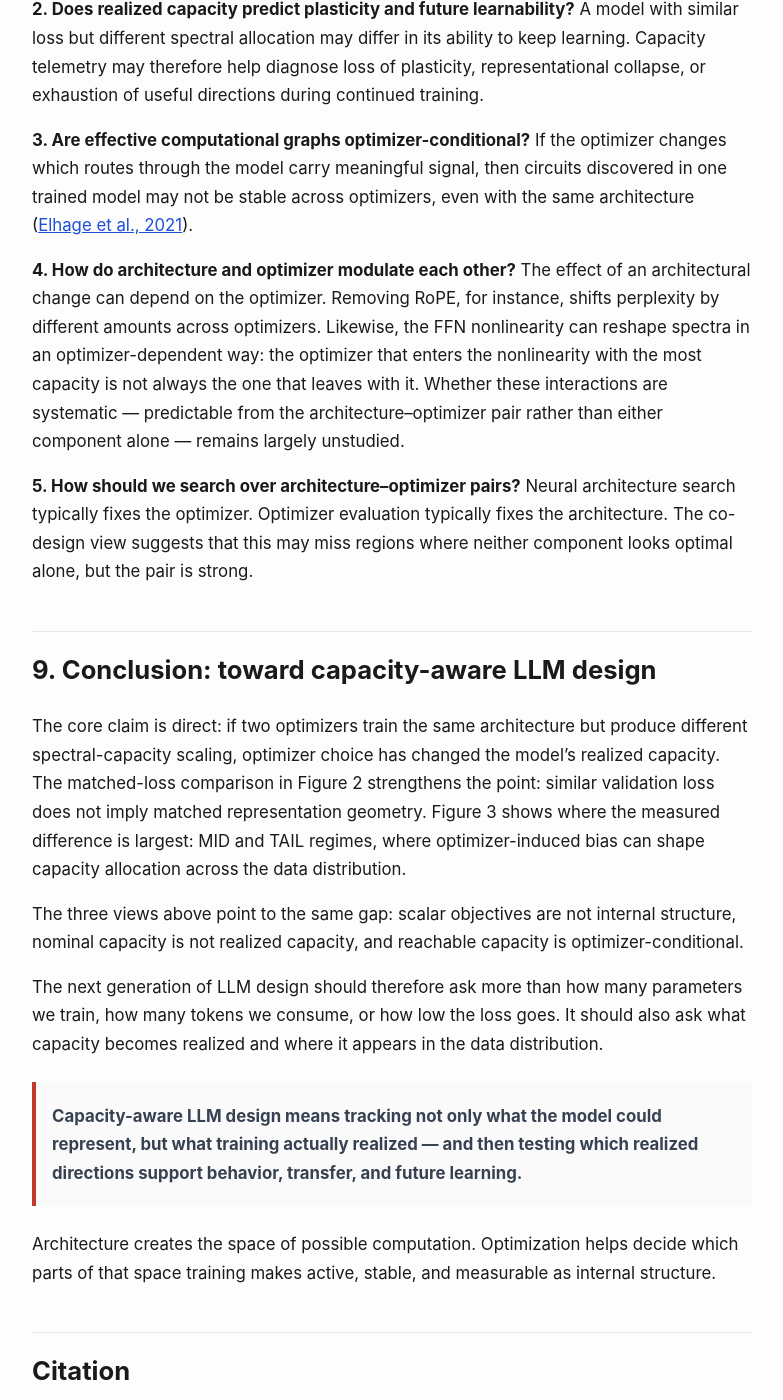
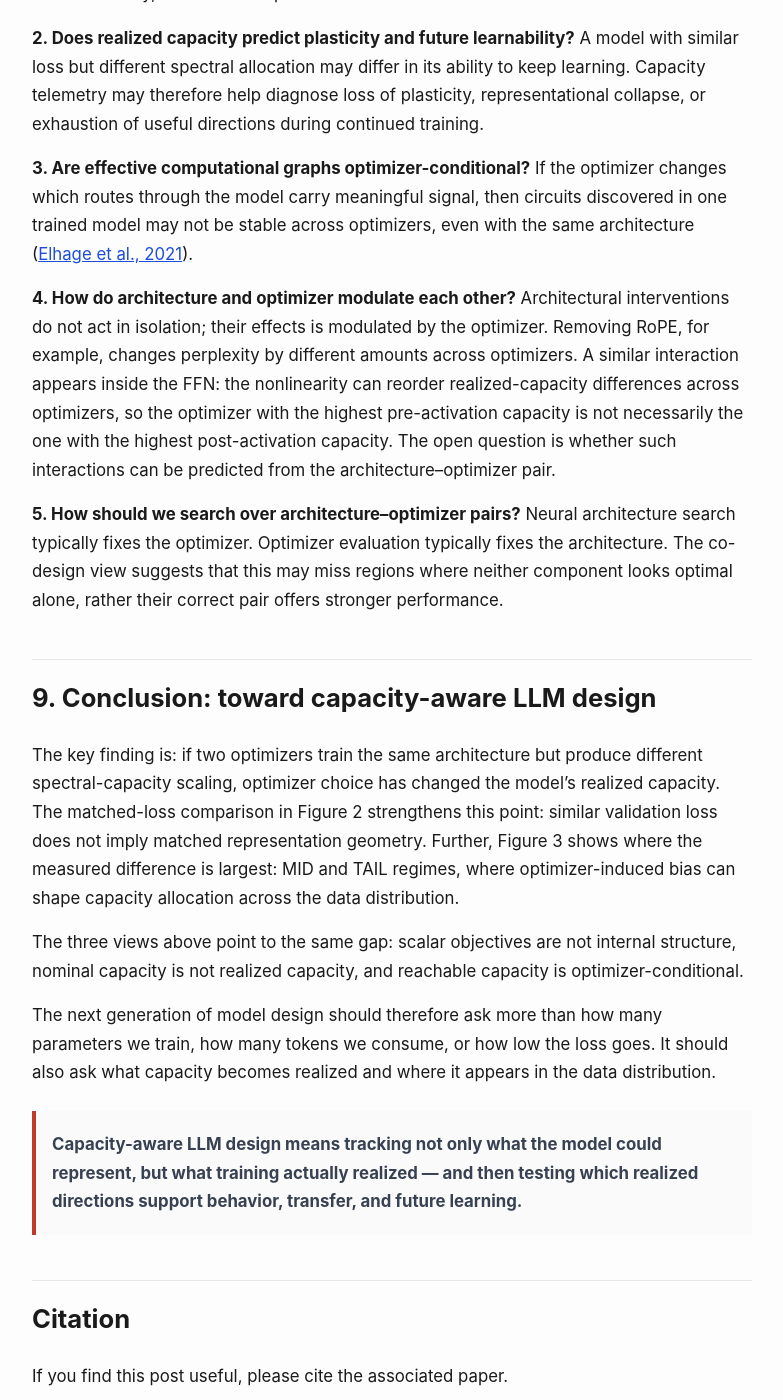
Before and after one commit to optimizer-scaling-laws/optimizer-scaling-laws.github.io, a Jekyll site: the page built from _posts/2026-06-26-architecture-creates-capacity-optimizers-realize-it.md, in a window 1280 px wide and 1400 px high, scrolled down 19181 px. Shown: the whole window, without its empty margins (248-1031 px from the left). Built offline with Jekyll 4.4.1, drawn with Linux system fonts in a browser that asks for light colours; some of the changed text lies outside the part shown.

Commit message:
Final Publishable Polish all sections

```diff
--- a/_posts/2026-06-26-architecture-creates-capacity-optimizers-realize-it.md
+++ b/_posts/2026-06-26-architecture-creates-capacity-optimizers-realize-it.md
@@ -567,7 +567,8 @@
 ## 8. Open questions
 {: #open-questions}
 
-If realized capacity is measurable and optimizer-conditional, the open questions become concrete: what it predicts, what it reveals about internal computation, how architecture and optimization interact, and how to act on it in design.
+If realized capacity is measurable and optimizer-conditional, the open research questions become concrete: what it predicts and reveals about internal computation, how architecture and optimization interact, and and how these measurements should complement loss-based scaling laws in guiding model design.
+
 
 **1. Which spectral differences predict downstream behavior?**
 If two models have similar loss but different realized capacity, which spectral axes predict transfer, robustness, rare-token reliability, or domain adaptation?
@@ -579,24 +580,23 @@
 If the optimizer changes which routes through the model carry meaningful signal, then circuits discovered in one trained model may not be stable across optimizers, even with the same architecture (<a href="https://transformer-circuits.pub/2021/framework/index.html" target="_blank" rel="noopener noreferrer">Elhage et al., 2021</a>).
 
 **4. How do architecture and optimizer modulate each other?**
-The effect of an architectural change can depend on the optimizer. Removing RoPE, for instance, shifts perplexity by different amounts across optimizers. Likewise, the FFN nonlinearity can reshape spectra in an optimizer-dependent way: the optimizer that enters the nonlinearity with the most capacity is not always the one that leaves with it. Whether these interactions are systematic — predictable from the architecture–optimizer pair rather than either component alone — remains largely unstudied.
+Architectural interventions do not act in isolation; their effects is modulated by the optimizer. Removing RoPE, for example, changes perplexity by different amounts across optimizers. A similar interaction appears inside the FFN: the nonlinearity can reorder realized-capacity differences across optimizers, so the optimizer with the highest pre-activation capacity is not necessarily the one with the highest post-activation capacity. The open question is whether such interactions can be predicted from the architecture–optimizer pair.
 
 **5. How should we search over architecture–optimizer pairs?**
-Neural architecture search typically fixes the optimizer. Optimizer evaluation typically fixes the architecture. The co-design view suggests that this may miss regions where neither component looks optimal alone, but the pair is strong.
+Neural architecture search typically fixes the optimizer. Optimizer evaluation typically fixes the architecture. The co-design view suggests that this may miss regions where neither component looks optimal alone, rather their correct pair offers stronger performance.
 
 
 ## 9. Conclusion: toward capacity-aware LLM design
 {: #conclusion-toward-capacity-aware-llm-design}
 
-The core claim is direct: if two optimizers train the same architecture but produce different spectral-capacity scaling, optimizer choice has changed the model's realized capacity. The matched-loss comparison in Figure 2 strengthens the point: similar validation loss does not imply matched representation geometry. Figure 3 shows where the measured difference is largest: MID and TAIL regimes, where optimizer-induced bias can shape capacity allocation across the data distribution.
+The key finding is: if two optimizers train the same architecture but produce different spectral-capacity scaling, optimizer choice has changed the model's realized capacity. The matched-loss comparison in Figure 2 strengthens this point: similar validation loss does not imply matched representation geometry. Further, Figure 3 shows where the measured difference is largest: MID and TAIL regimes, where optimizer-induced bias can shape capacity allocation across the data distribution.
 
 The three views above point to the same gap: scalar objectives are not internal structure, nominal capacity is not realized capacity, and reachable capacity is optimizer-conditional.
 
-The next generation of LLM design should therefore ask more than how many parameters we train, how many tokens we consume, or how low the loss goes. It should also ask what capacity becomes realized and where it appears in the data distribution.
+The next generation of model design should therefore ask more than how many parameters we train, how many tokens we consume, or how low the loss goes. It should also ask what capacity becomes realized and where it appears in the data distribution.
 
 > **Capacity-aware LLM design means tracking not only what the model could represent, but what training actually realized — and then testing which realized directions support behavior, transfer, and future learning.**
 
-Architecture creates the space of possible computation. Optimization helps decide which parts of that space training makes active, stable, and measurable as internal structure.
 
 ## Citation
 {: #citation}
```
Also changed, not shown: other parts of _posts/2026-06-26-architecture-creates-capacity-optimizers-realize-it.md (+1 -1 lines).
